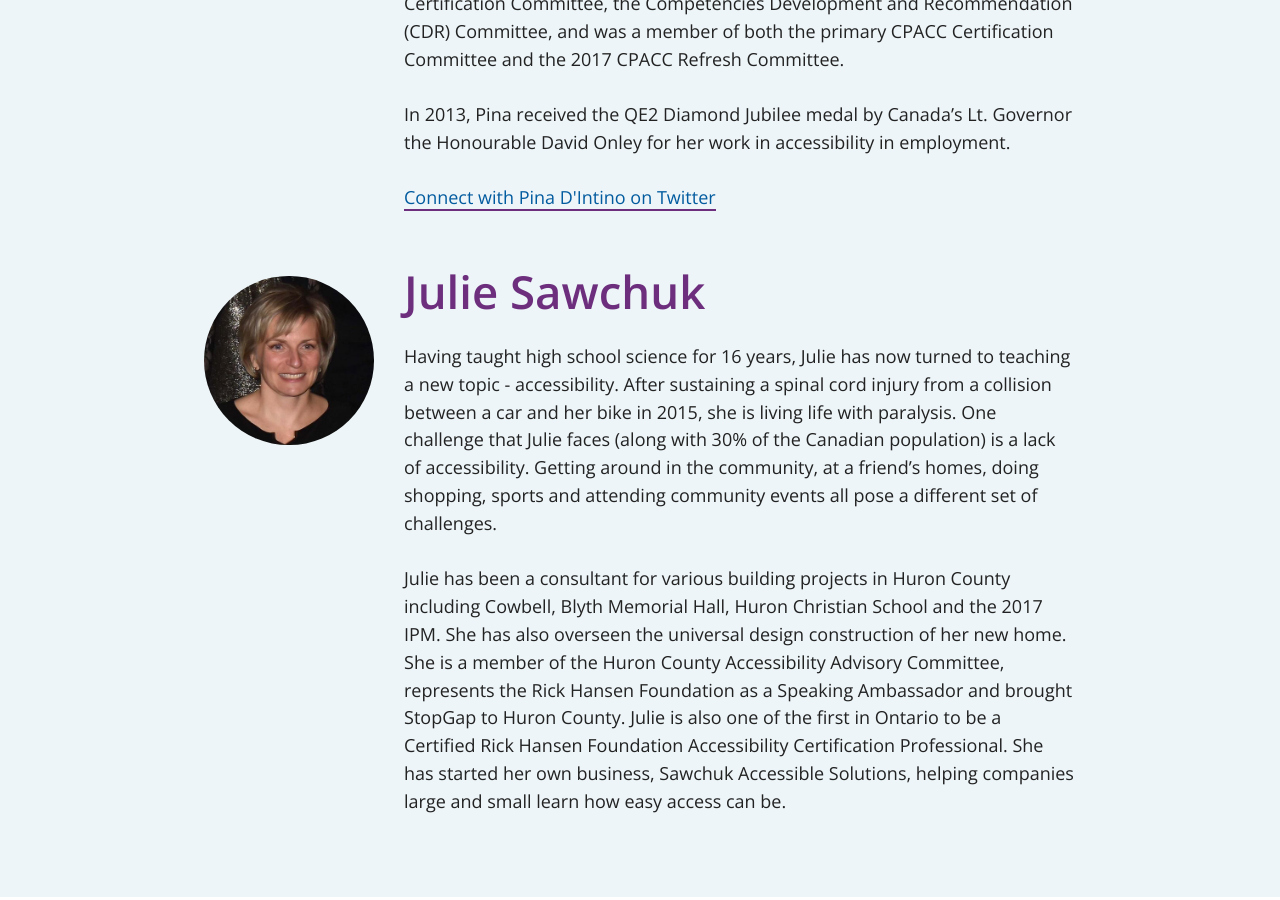
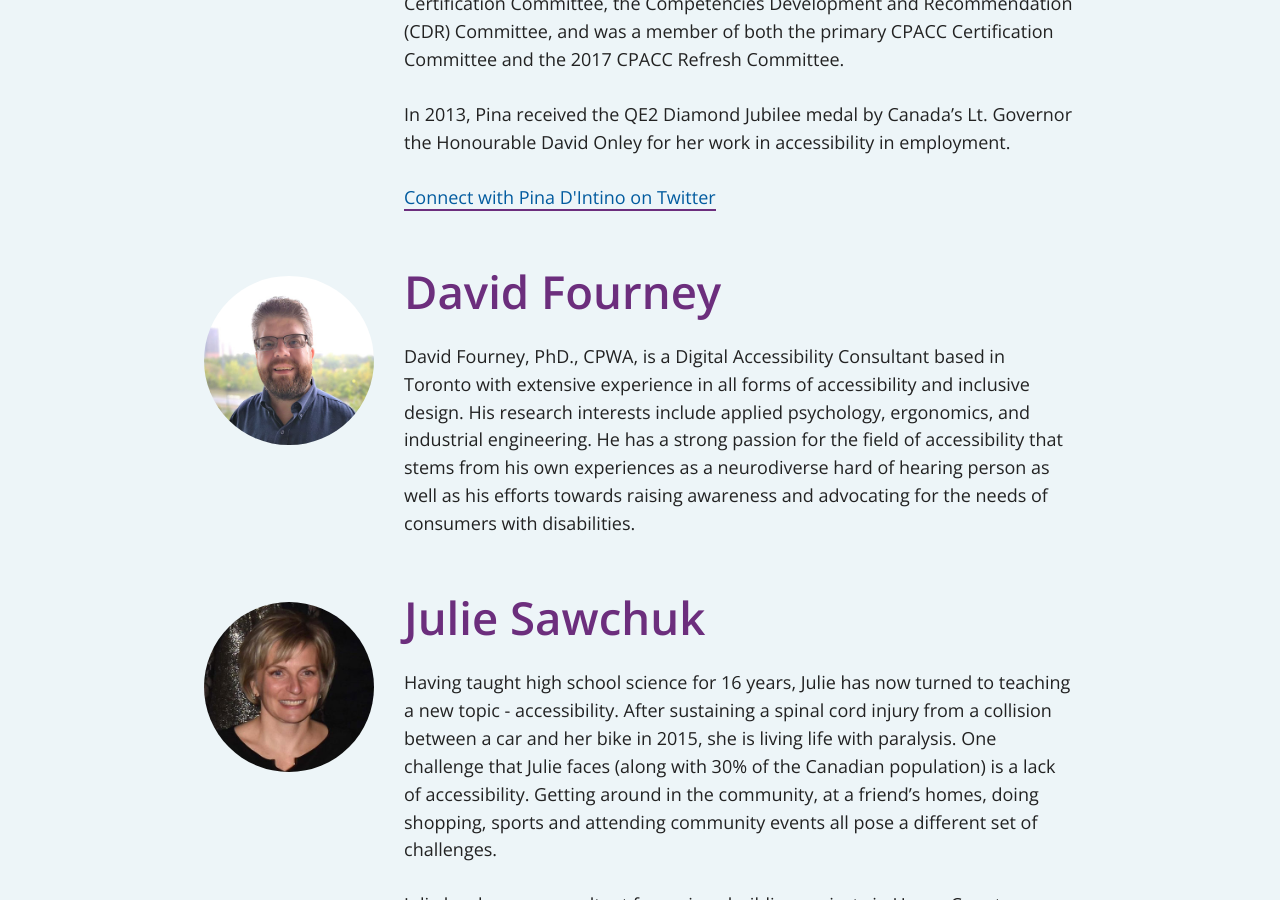
Before and after one commit to a11yTO/static-irl-site, a Jekyll site: the page built from speakers.html, in a window 1280 px wide and 900 px high, scrolled down 5838 px. Built offline with Jekyll 4.4.1, drawn with Linux system fonts in a browser that asks for light colours.

Commit message:
Add David as a speaker

```diff
--- a/speakers.html
+++ b/speakers.html
@@ -96,6 +96,12 @@
             <p class="speaker-twitter"><a href="https://twitter.com/pdintino" target="_blank">Connect with Pina D'Intino on Twitter</a></p>
         </section>
 
+        <section id="David-Fourney" class="speaker-detail clearfix">
+            <h2 class="speaker">David Fourney</h2>
+            <img src="/assets/speakers/David-Fourney_400x400.jpg" alt="Headshot of David Fourney" />
+            <p class="speaker-bio">David Fourney, PhD., CPWA, is a Digital Accessibility Consultant based in Toronto with extensive experience in all forms of accessibility and inclusive design. His research interests include applied psychology, ergonomics, and industrial engineering. He has a strong passion for the field of accessibility that stems from his own experiences as a neurodiverse hard of hearing person as well as his efforts towards raising awareness and advocating for the needs of consumers with disabilities.</p>
+        </section>
+
         <section id="Julie-Sawchuk" class="speaker-detail clearfix">
             <h2 class="speaker">Julie Sawchuk</h2>
             <img src="/assets/speakers/Julie-Sawchuk_400x400.jpg" alt="Headshot of Julie Sawchuk" />
```
Also changed, not shown: assets/speakers/David-Fourney_400x400.jpg (added).
